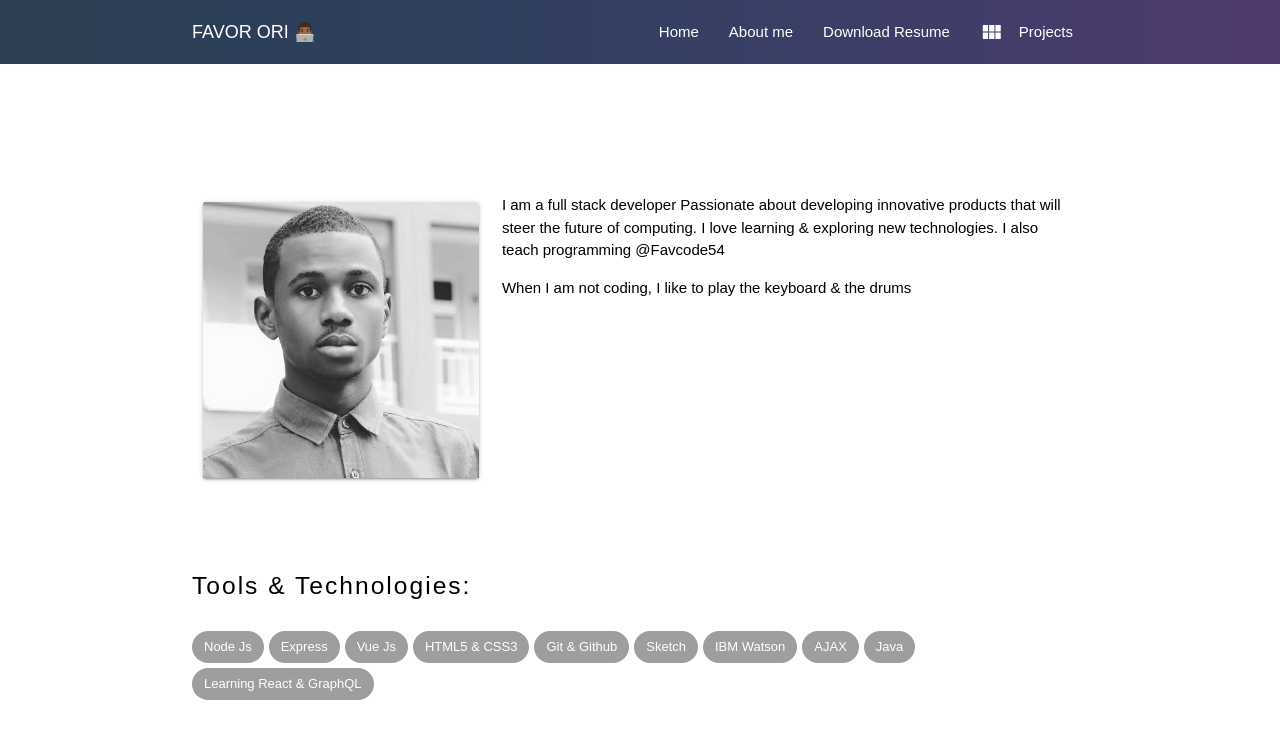
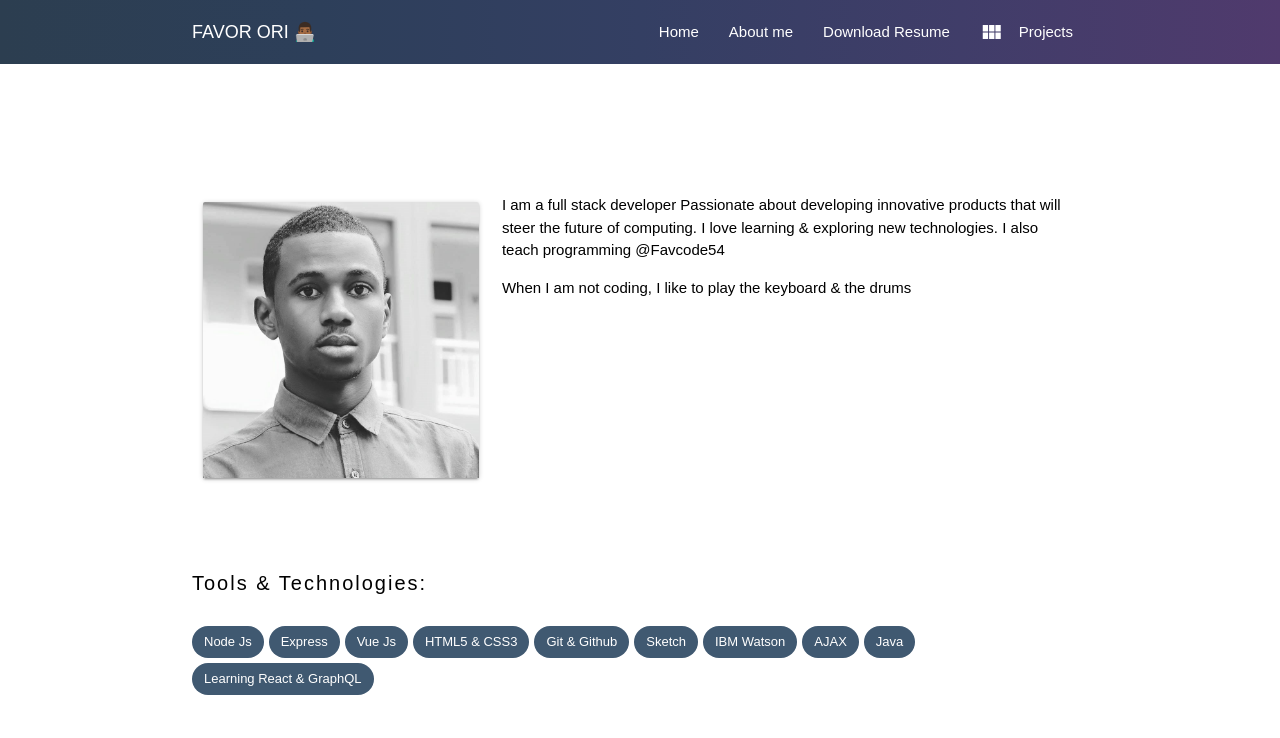
Before and after one commit to favourori/Personal-website-v2, a Vue app: page /about in a window 1280 px wide. Shown: the top 738 px of the page. Built offline with nearby package versions, Linux system fonts and the light colour scheme; a web font is replaced by a local one.

Commit message:
deployed to custom domain

```diff
--- a/src/views/About.vue
+++ b/src/views/About.vue
@@ -30,8 +30,8 @@
     </div>
 <br/>
 
-     <h5>Tools & Technologies:</h5>   <br/>
-     <div> <span class="chip grey" v-for="(tool, index) in tools" :key="index"> {{tool}}</span>
+     <h5 style="font-size: 20px; font-weight: 400">Tools & Technologies:</h5>   <br/>
+     <div> <span style=" background: rgb(64, 89, 113)" class="chip " v-for="(tool, index) in tools" :key="index"> {{tool}}</span>
 
 
      </div>
```
